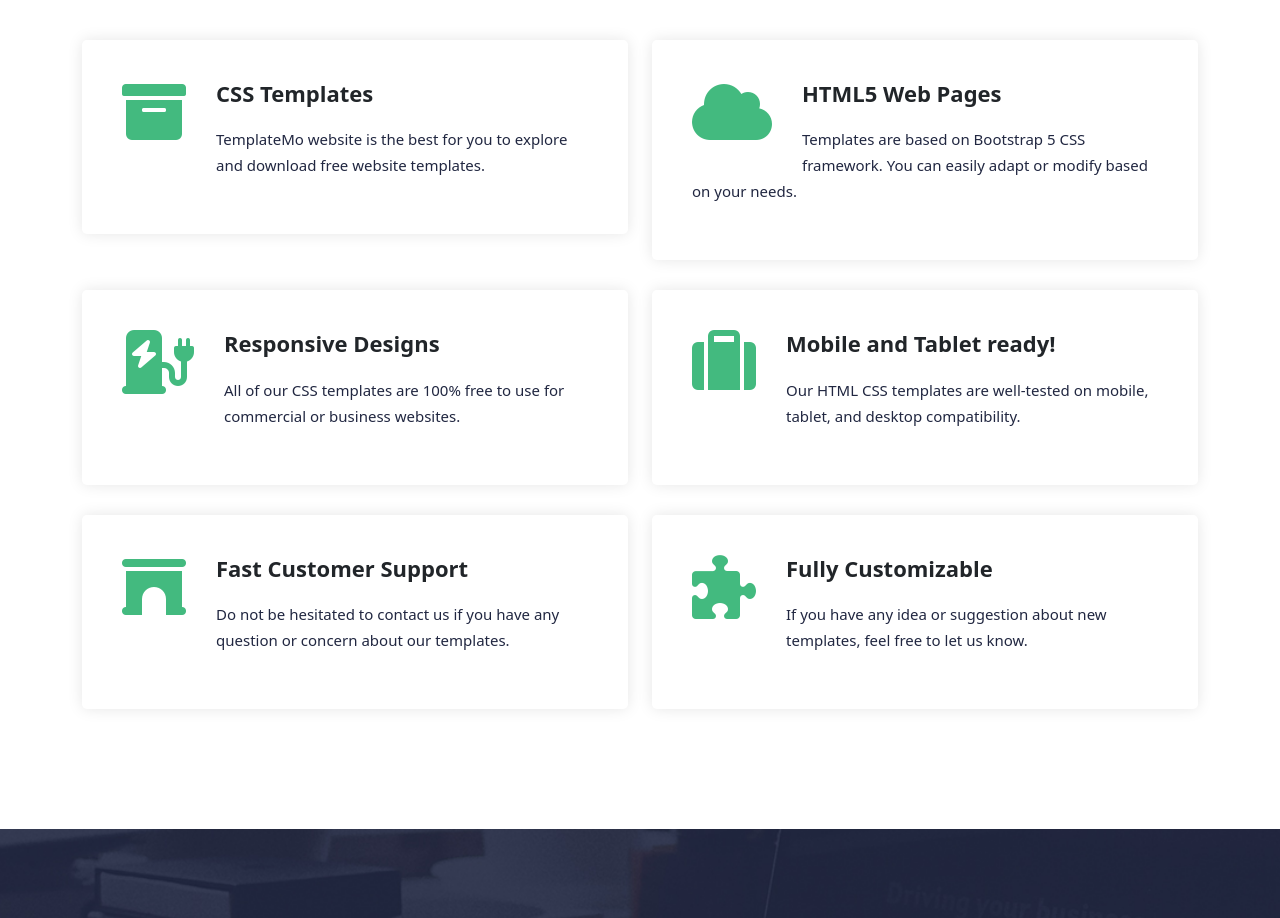
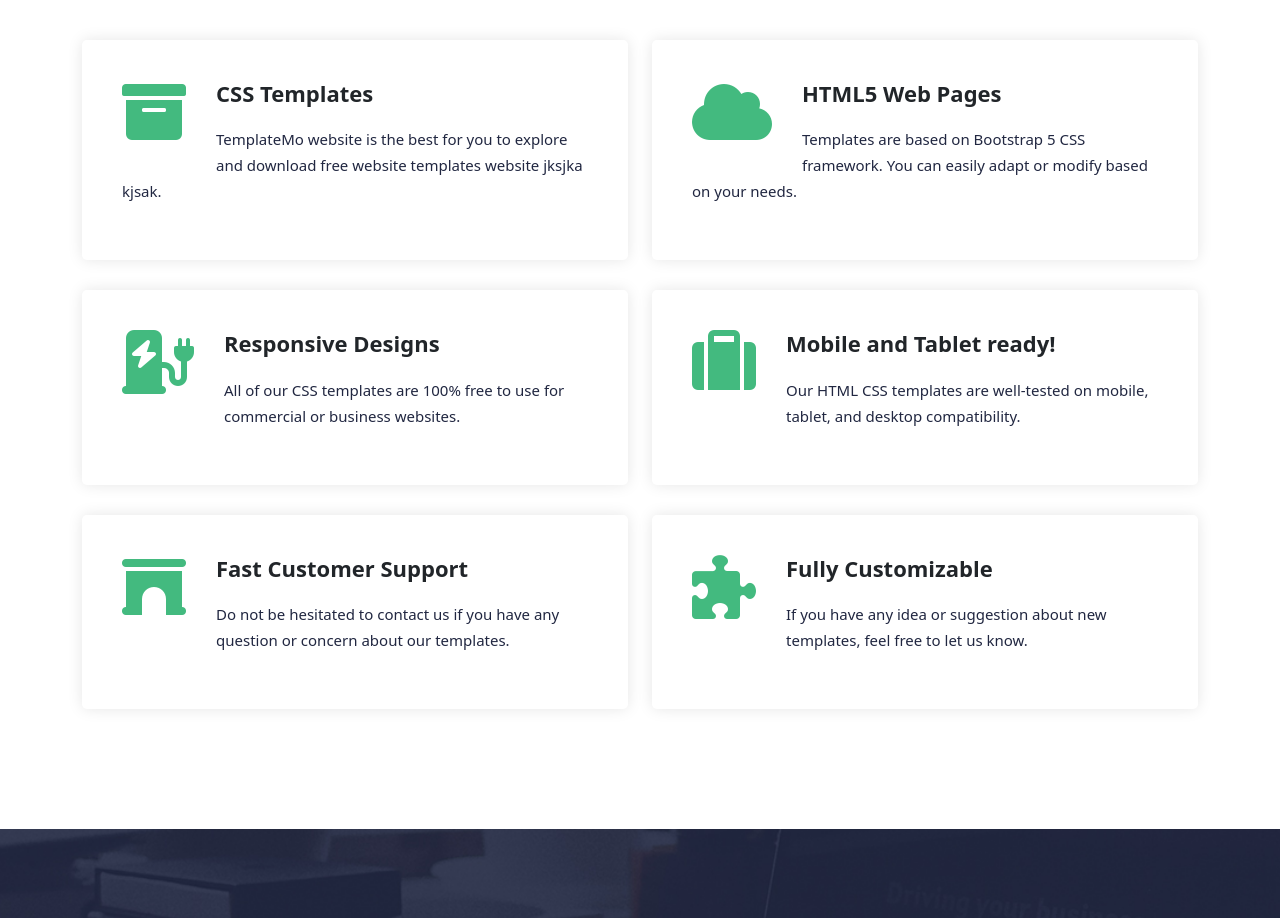
Before and after one commit to Zulfiqar-Ali10/Business-Management-Website, a React (Vite) app: page / in a window 1280 px wide. Shown: the part 880-1798 px from the top of the page. Built offline with nearby package versions, Linux system fonts and the light colour scheme; no server answers.

Commit message:
changes-services2

```diff
--- a/src/Components/Services.jsx
+++ b/src/Components/Services.jsx
@@ -19,7 +19,7 @@ export default function Services() {
           <h4>CSS Templates</h4>
           <p>
             TemplateMo website is the best for you to explore and download free
-            website templates.
+            website templates website jksjka kjsak.
           </p>
         </div>
       </div>
```
